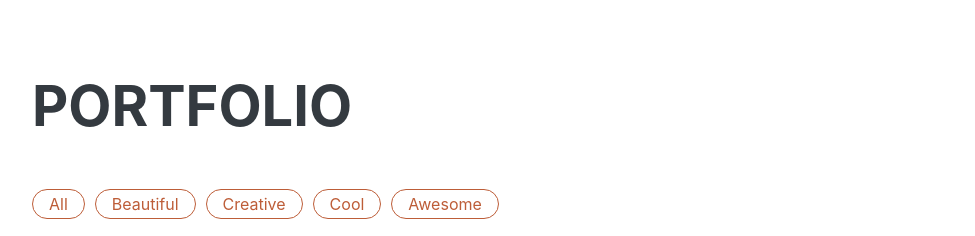
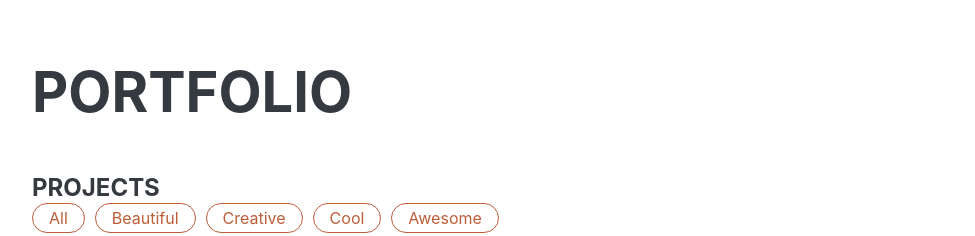
Before and after one commit to thebettercode/tentang-saya, a plain HTML site: page index.html in a window 1280 px wide. Shown: the part 4298-4534 px from the top of the page, without its empty margins (288-1263 px from the left). Drawn offline with nearby package versions, Linux system fonts and the light colour scheme; grey boxes are pictures that could not be loaded; a web font is replaced by a local one.

Commit message:
Update index.html
add judul

```diff
--- a/index.html
+++ b/index.html
@@ -247,6 +247,8 @@
         <section class="resume-section" id="portfolio">
     <div class="resume-section-content">
         <h2 class="mb-5">Portfolio</h2>
+          <!-- Judul -->
+    <h4 class="m-0 fw-bold">Projects</h4>
             <!-- Filter Buttons -->
         <div class="filter-buttons">
         <button class="btn" data-filter=".all">All</button>
```
